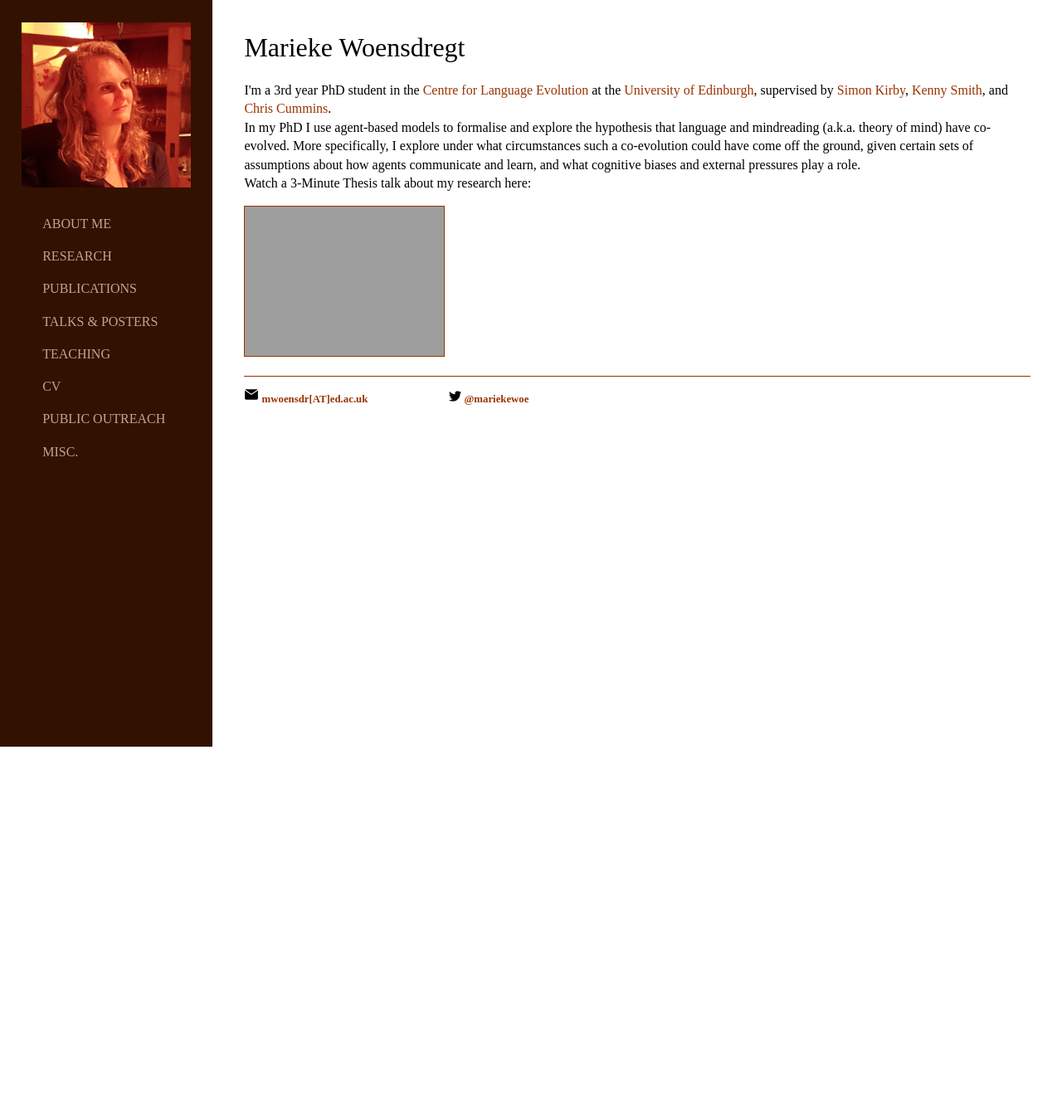
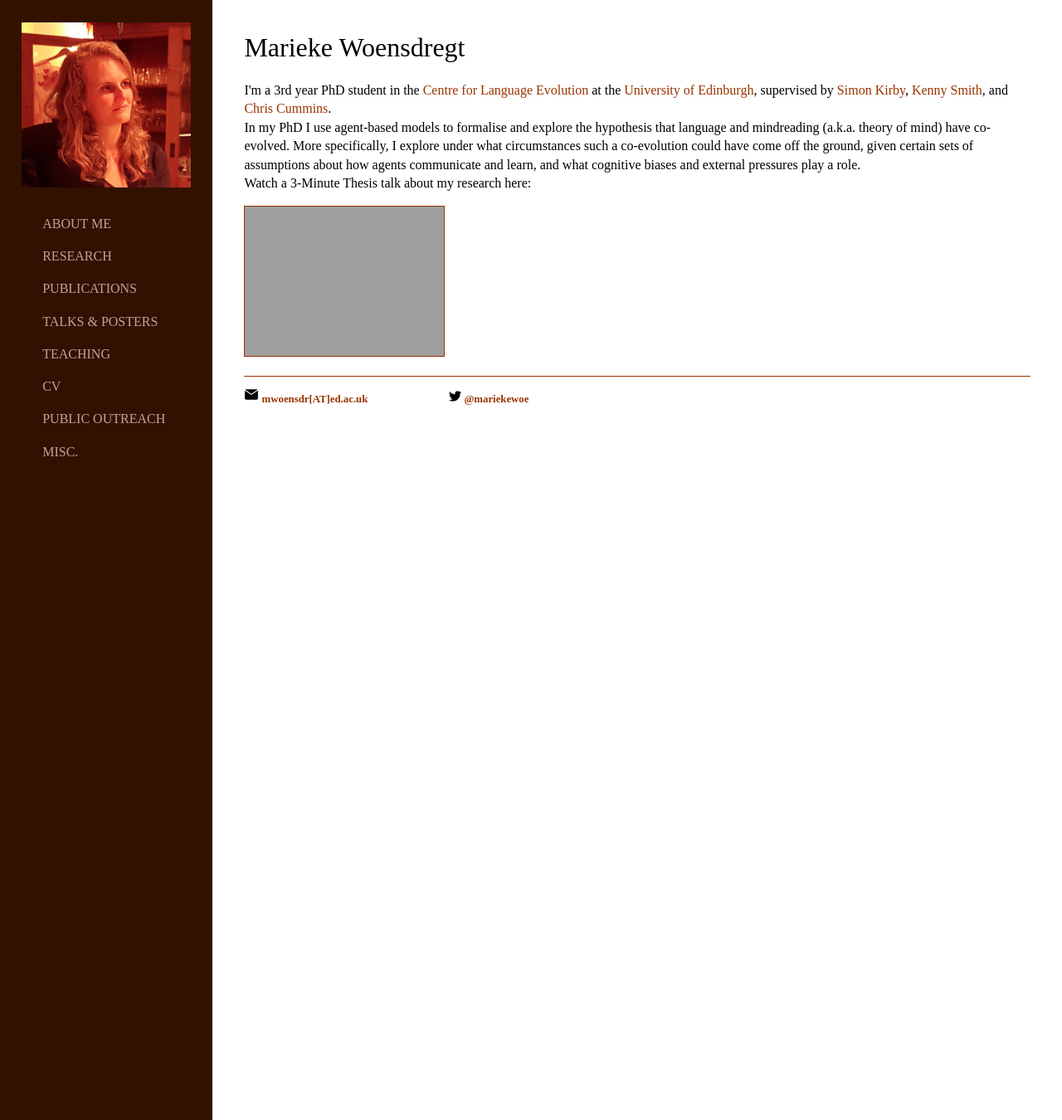
Before and after one commit to marieke-woensdregt/marieke-woensdregt.github.io, a Jekyll site: the page built from index.html, in a window 1280 px wide. Shown: the whole page at 83% size. Built offline with Jekyll 4.4.1, drawn with Linux system fonts in a browser that asks for light colours; before the commit the page ends 900 px from its top, so only the background shows below that; grey boxes are pictures that could not be loaded.

Commit message:
Update main.css

```diff
--- a/css/main.css
+++ b/css/main.css
@@ -92,7 +92,7 @@ sidebar {
     margin-left:0px;
     margin-top:0px;
     margin-bottom:0px;
-    height:100%;
+    height:150%;
     width:20%;
 }
 
```
